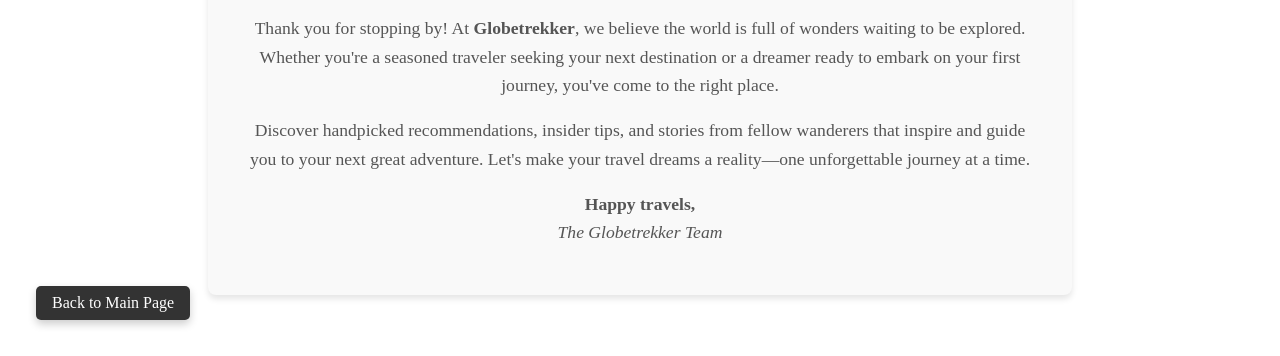
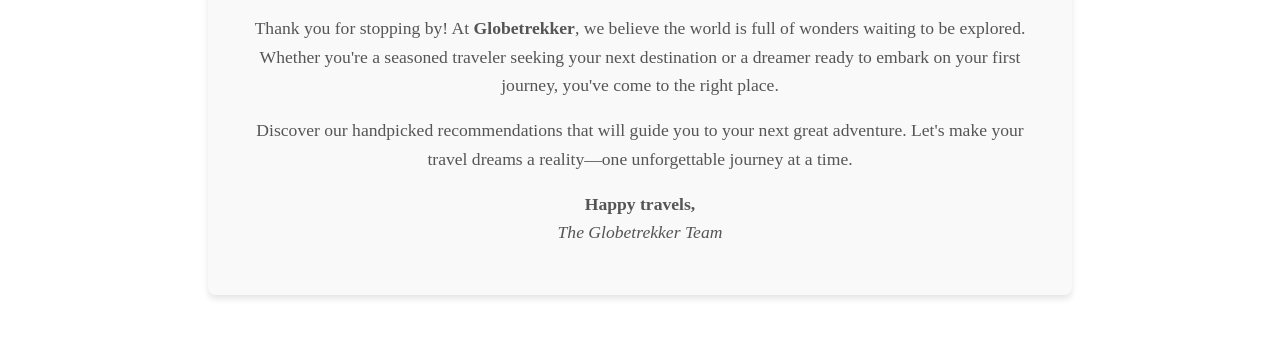
Before and after one commit to tinem685/maria-final-project-demo, a plain HTML site: page index.html in a window 1280 px wide. Shown: the part 444-800 px from the top of the page. Drawn offline with Linux system fonts and the light colour scheme.

Commit message:
changed some styling

```diff
--- a/index.html
+++ b/index.html
@@ -27,11 +27,10 @@
         <h2>Welcome to Globetrekker! 🌍✈️</h2>
         <p>Dear Adventurer,</p>
         <p>Thank you for stopping by! At <strong>Globetrekker</strong>, we believe the world is full of wonders waiting to be explored. Whether you're a seasoned traveler seeking your next destination or a dreamer ready to embark on your first journey, you've come to the right place.</p>
-        <p>Discover handpicked recommendations, insider tips, and stories from fellow wanderers that inspire and guide you to your next great adventure. Let's make your travel dreams a reality—one unforgettable journey at a time.</p>
+        <p>Discover our handpicked recommendations that will guide you to your next great adventure. Let's make your travel dreams a reality—one unforgettable journey at a time.</p>
         <p><strong>Happy travels,</strong><br>
         <em>The Globetrekker Team</em></p>
     </section>
 
-    <a href="index.html" class="back-button">Back to Main Page</a>
 </body>
 </html>
```
Also changed, not shown: book-now.html (+0 -4 lines).
